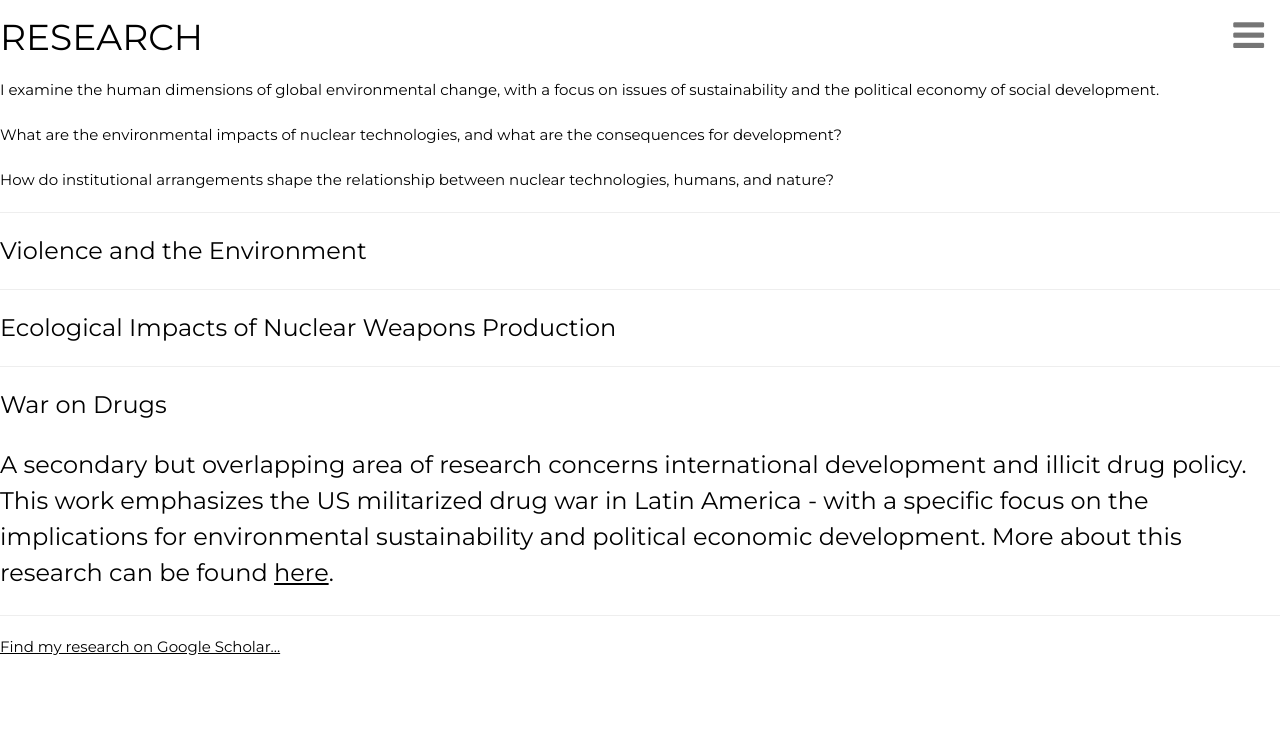
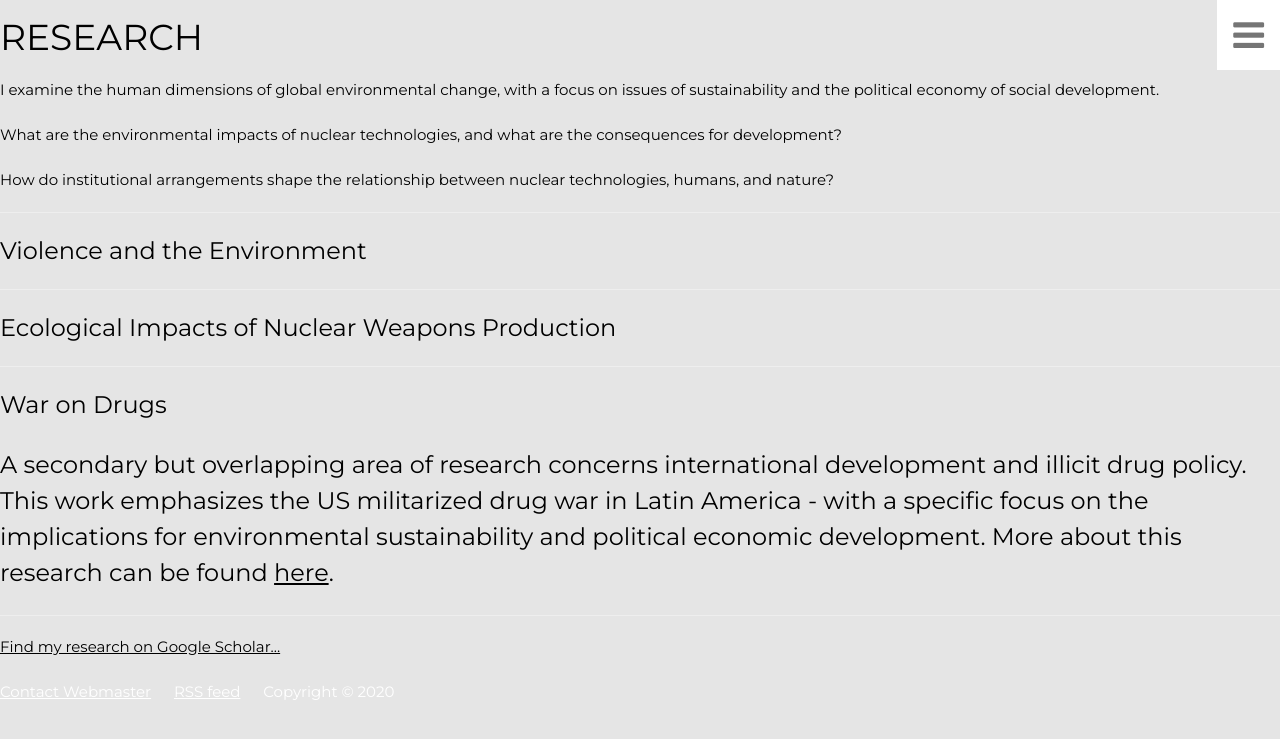
Before and after one commit to resilience1/resilience1.github.io, a Jekyll site: the page built from research.html, in a window 1280 px wide. Shown: the top 739 px of the page. Built offline with Jekyll 4.4.1, drawn with Linux system fonts in a browser that asks for light colours; nearby versions of some CDN libraries.

Commit message:
Update master.html

```diff
--- a/_layouts/master.html
+++ b/_layouts/master.html
@@ -18,7 +18,7 @@
 		</head>
 
 <!--Background-->
-<body id="bg-img" class="w3-opacity>
+<body id="bg-img">
   <style>
 	img {opacity: 1;}
 	img:hover {opacity: .2;}
```
